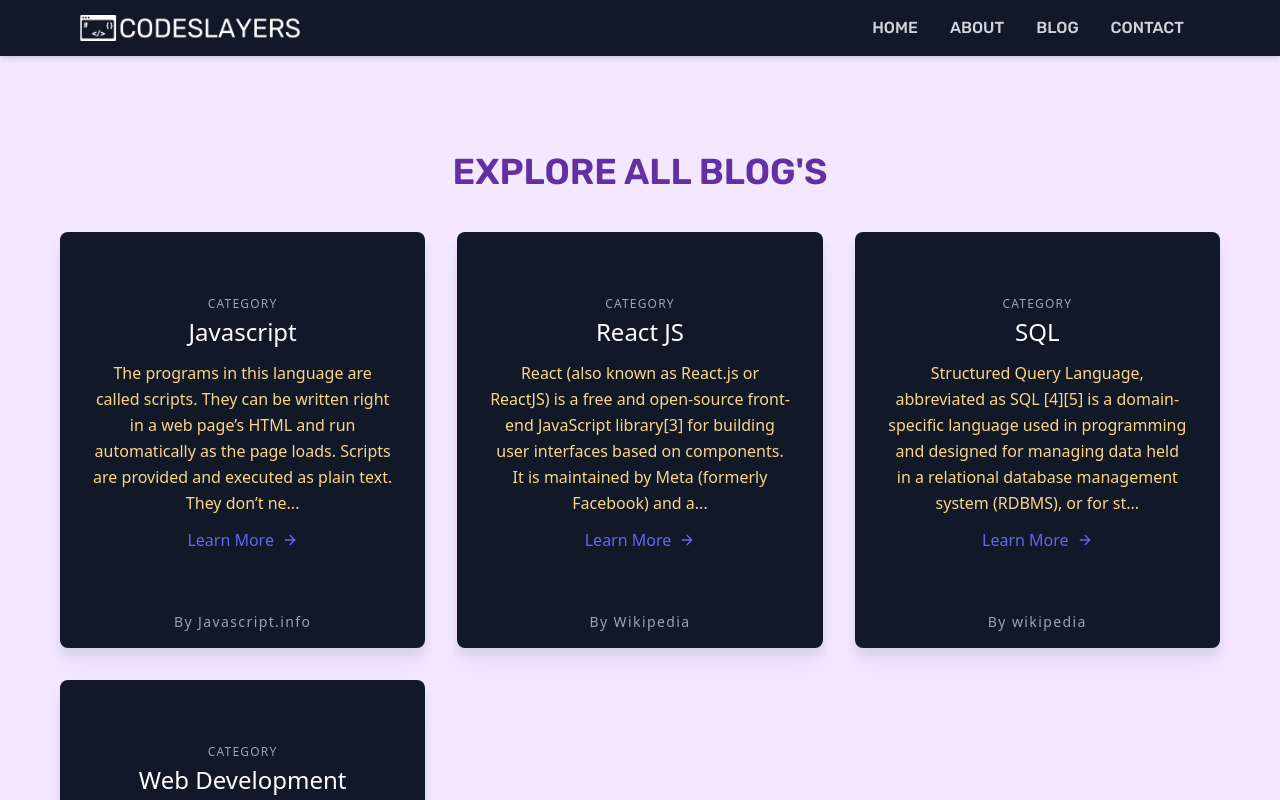
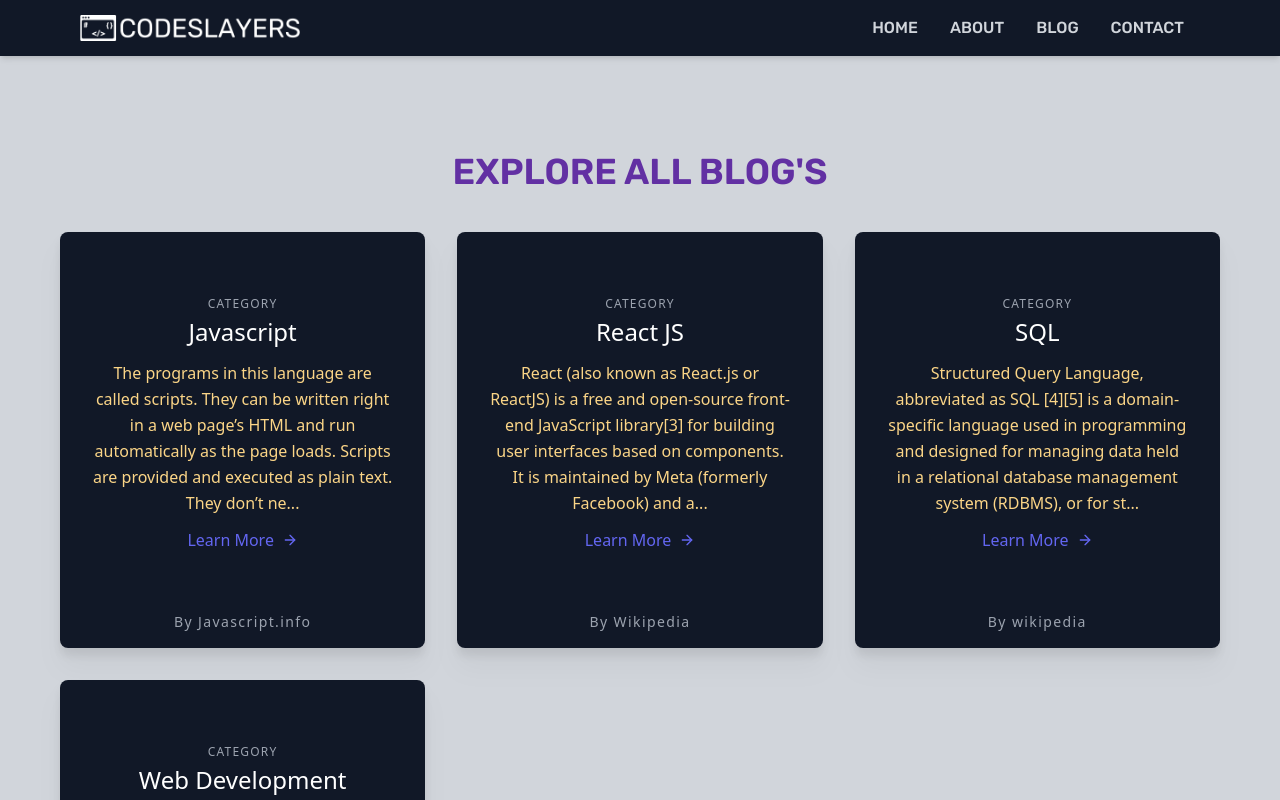
Before and after one commit to CODExSHUBHAM/code-slayers, a Next.js app: page /blog in a window 1280 px wide. Shown: the top 800 px of the page. Built offline with nearby package versions, Linux system fonts and the light colour scheme.

Commit message:
fix: changed background color

```diff
--- a/pages/_app.js
+++ b/pages/_app.js
@@ -3,7 +3,7 @@ import Navbar from '@/components/Navbar/navbar';
 import Footer from '@/components/Footer/footer';
 
 export default function App({ Component, pageProps }) {
-  return <div className='bg-backdrop overflow-hidden'>
+  return <div className='bg-gray-300 overflow-hidden'>
     <Navbar />
     <Component {...pageProps} />
     <Footer />
```
